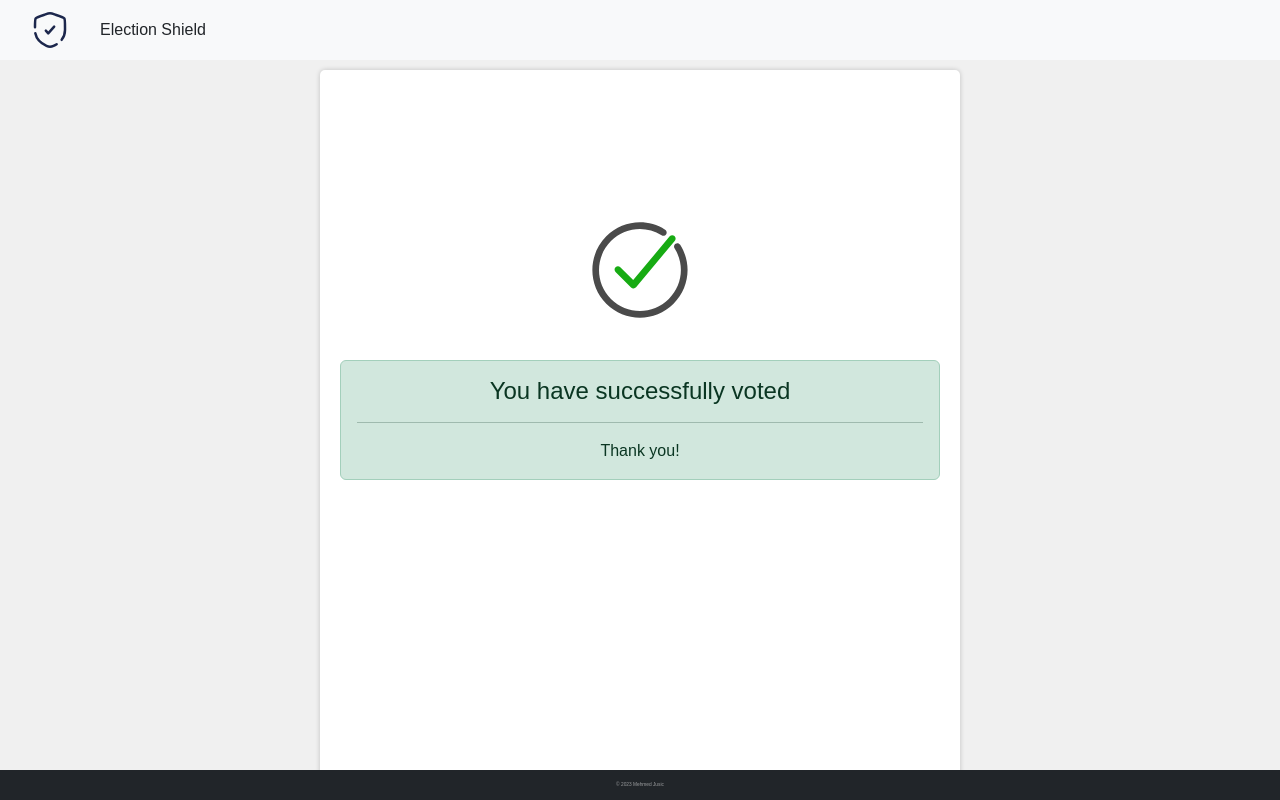
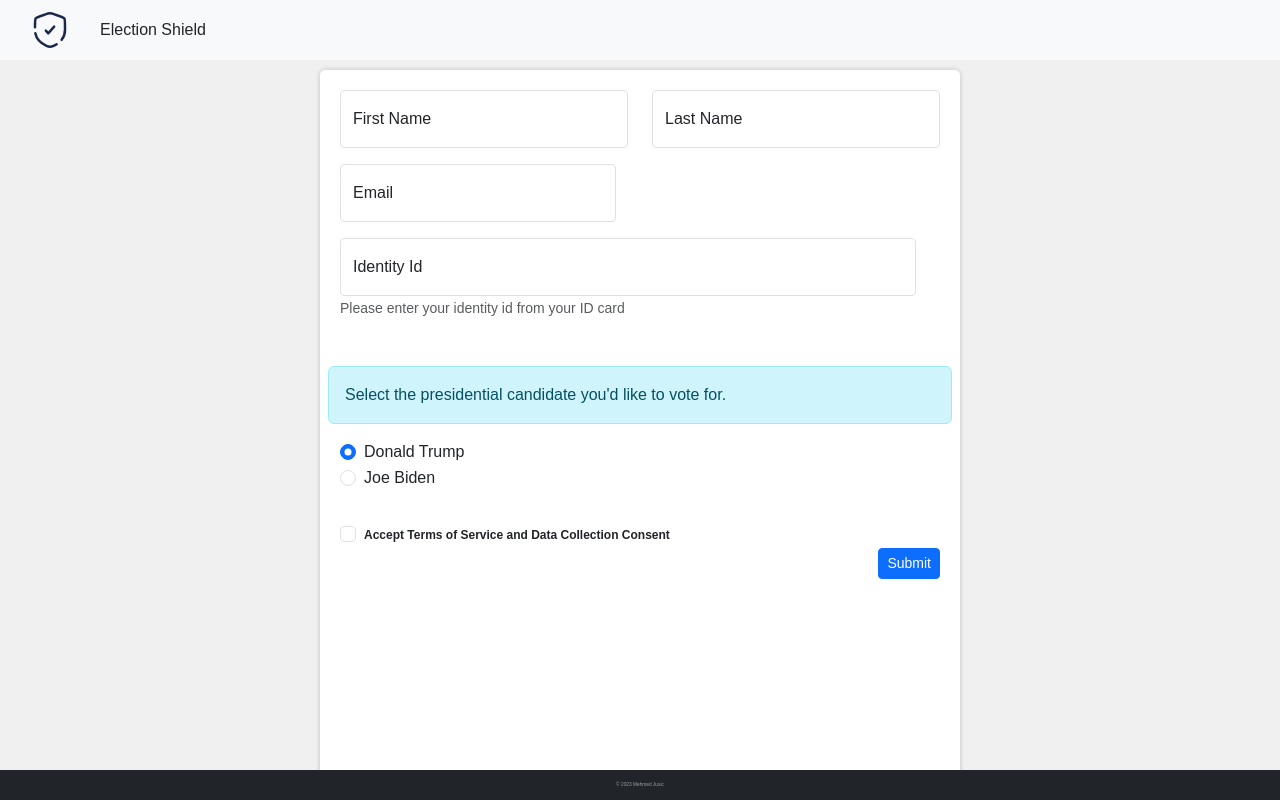
Before and after one commit to ruud17/election-shield, a React (Create React App) app in the folder frontend/: page / in a window 1280 px wide. Built offline with nearby package versions, Linux system fonts and the light colour scheme; no server answers.

Commit message:
Updated Confirmation Vote Page and some UI adjusted

```diff
--- a/frontend/src/components/PageContent.tsx
+++ b/frontend/src/components/PageContent.tsx
@@ -43,7 +43,7 @@ const PageContent: FC = () => {
 
   return (
     <Container className="page-content">
-      {displaySuccessVotingMsg ? (
+      {!displaySuccessVotingMsg ? (
         <>
           <VoterDetailsForm
             voterDetails={voterDetails}
@@ -60,6 +60,7 @@ const PageContent: FC = () => {
               voterDetails: voterDetails,
               selectedCandidate: selectedCandidate,
             }}
+            setDisplaySuccessVotingMsg={setDisplaySuccessVotingMsg}
           />
         </>
       ) : (
--- a/frontend/src/components/SubmitVote.tsx
+++ b/frontend/src/components/SubmitVote.tsx
@@ -7,24 +7,19 @@ interface SubmitVoteProps {
   isTermsCheckboxConfirmed: boolean;
   handleChange: () => void;
   dataToPost: CreateVoteRequest;
+  setDisplaySuccessVotingMsg: (status: boolean) => void;
 }
 
 const SubmitVote: FC<SubmitVoteProps> = ({
   isTermsCheckboxConfirmed,
   handleChange,
   dataToPost,
+  setDisplaySuccessVotingMsg,
 }) => {
   const saveVote = useCallback(async () => {
-    try {
-      const result = await postVote(dataToPost);
-      // TO DO:
-      // 1 show alert
-      // 2. show thank you page
-      // reset form
-      console.log("SUCCESS");
-    } catch (error) {
-      console.error("Error in fetchDataMemoized:", error);
-    }
+    const result = await postVote(dataToPost);
+    setDisplaySuccessVotingMsg(true);
+    console.log("SUCCESS", result);
   }, [dataToPost]);
 
   return (
--- a/frontend/src/components/VoterDetailsForm.tsx
+++ b/frontend/src/components/VoterDetailsForm.tsx
@@ -1,5 +1,5 @@
 import { FC, ChangeEvent } from "react";
-import { Row, Col, Form } from "react-bootstrap";
+import { Row, Col, Form, FloatingLabel } from "react-bootstrap";
 import { VoterDetails } from "../utils/interfaces";
 
 interface VoterDetailsFormProps {
@@ -15,9 +15,13 @@ const VoterDetailsForm: FC<VoterDetailsFormProps> = ({
     <Form className="voter-details-form">
       <Row>
         <Col>
-          <Form.Group className="mb-3">
-            <Form.Label>First Name</Form.Label>
+          <FloatingLabel
+            controlId="firstName"
+            label="First Name"
+            className="mb-3"
+          >
             <Form.Control
+              className="custom-input" // Add a custom CSS class
               type="text"
               placeholder="First Name"
               size="sm"
@@ -25,11 +29,15 @@ const VoterDetailsForm: FC<VoterDetailsFormProps> = ({
               value={voterDetails.firstName}
               onChange={handleInputChange}
             />
-          </Form.Group>
+          </FloatingLabel>
         </Col>
+
         <Col>
-          <Form.Group className="mb-3">
-            <Form.Label>Last Name</Form.Label>
+          <FloatingLabel
+            controlId="lastName"
+            label="Last Name"
+            className="mb-3"
+          >
             <Form.Control
               type="text"
               placeholder="Last Name"
@@ -38,11 +46,11 @@ const VoterDetailsForm: FC<VoterDetailsFormProps> = ({
               value={voterDetails.lastName}
               onChange={handleInputChange}
             />
-          </Form.Group>
+          </FloatingLabel>
         </Col>
-
-        <Form.Group className="mb-3">
-          <Form.Label>Email</Form.Label>
+        <Row>
+          <Col>
+            <FloatingLabel controlId="email" label="Email" className="mb-3">
               <Form.Control
                 type="email"
                 placeholder="Email"
@@ -51,22 +59,32 @@ const VoterDetailsForm: FC<VoterDetailsFormProps> = ({
                 value={voterDetails.email}
                 onChange={handleInputChange}
               />
-        </Form.Group>
-
-        <Form.Group className="mb-3">
-          <Form.Label>Identity Id</Form.Label>
+            </FloatingLabel>
+          </Col>
+          <Col></Col>
+        </Row>
+        <Row>
+          <Col>
+            <FloatingLabel
+              controlId="identity_id"
+              label="Identity Id"
+              className="mb-3"
+            >
               <Form.Control
-            type="number"
+                type="string"
+                placeholder="Identity Id"
                 aria-describedby="idHelpBlock"
                 size="sm"
                 name="identity_id"
-            value={voterDetails.identity_id || ""}
+                value={voterDetails.identity_id}
                 onChange={handleInputChange}
               />
               <Form.Text id="idHelpBlock" muted>
                 Please enter your identity id from your ID card
               </Form.Text>
-        </Form.Group>
+            </FloatingLabel>
+          </Col>
+        </Row>
       </Row>
     </Form>
   );
--- a/frontend/src/dto/Vote.ts
+++ b/frontend/src/dto/Vote.ts
@@ -4,3 +4,8 @@ export interface CreateVoteRequest {
     voterDetails: VoterDetails;
     selectedCandidate: string;
 }
+
+export interface CreateVoteResponse {
+    documentId: string;
+    transactionId: string;
+}
--- a/frontend/src/styles/main.scss
+++ b/frontend/src/styles/main.scss
@@ -53,15 +53,17 @@ body {
 }
 
 .voter-details-form{
-  label {
-    font-size: 12px;
-    font-weight: 700;
-  }
+  // input{
+  //   height: 30px;
+  // }
+  // label {
+  //   font-size: 10px;
+  //   font-weight: 100;
+  // }
 
-  small{
-    font-size: 10px;
-
-  }
+  // small{
+  //   font-size: 10px;
+  // }
 }
 
 .submit-vote {
@@ -92,3 +94,9 @@ body {
     margin-top: 5%;
   }
 }
+
+.custom-input{
+  height: 10px; /* Adjust the height as needed */
+  padding: 5px; /* Adjust the padding as needed */
+  font-size: 14px; /* Adjust the font size as needed */
+}
--- a/frontend/src/utils/api.ts
+++ b/frontend/src/utils/api.ts
@@ -1,9 +1,9 @@
-import { CreateVoteRequest } from "../dto/Vote";
+import { CreateVoteRequest, CreateVoteResponse } from "../dto/Vote";
 
 const API_KEY = process.env.REACT_APP_API_KEY;
 const API_URL = process.env.REACT_APP_API_URL;
 
-export const postVote = async (dataToPost: CreateVoteRequest): Promise<any> => {
+export const postVote = async (dataToPost: CreateVoteRequest): Promise<CreateVoteResponse> => {
     if (!API_KEY) {
       console.error('API KEY is not defined');
       throw new Error('API KEY is not defined')
--- a/frontend/src/utils/defaultStates.ts
+++ b/frontend/src/utils/defaultStates.ts
@@ -4,5 +4,5 @@ export const initialVoterDetailsData : VoterDetails = {
     firstName: '',
     lastName: '',
     email: '',
-    identity_id: null
+    identity_id: ''
   };
--- a/frontend/src/utils/interfaces.ts
+++ b/frontend/src/utils/interfaces.ts
@@ -2,5 +2,5 @@ export interface VoterDetails {
     firstName: string;
     lastName: string;
     email: string;
-    identity_id: number | null;
+    identity_id: string;
 }
```
Lines whose indentation alone changed are shown as unchanged.
